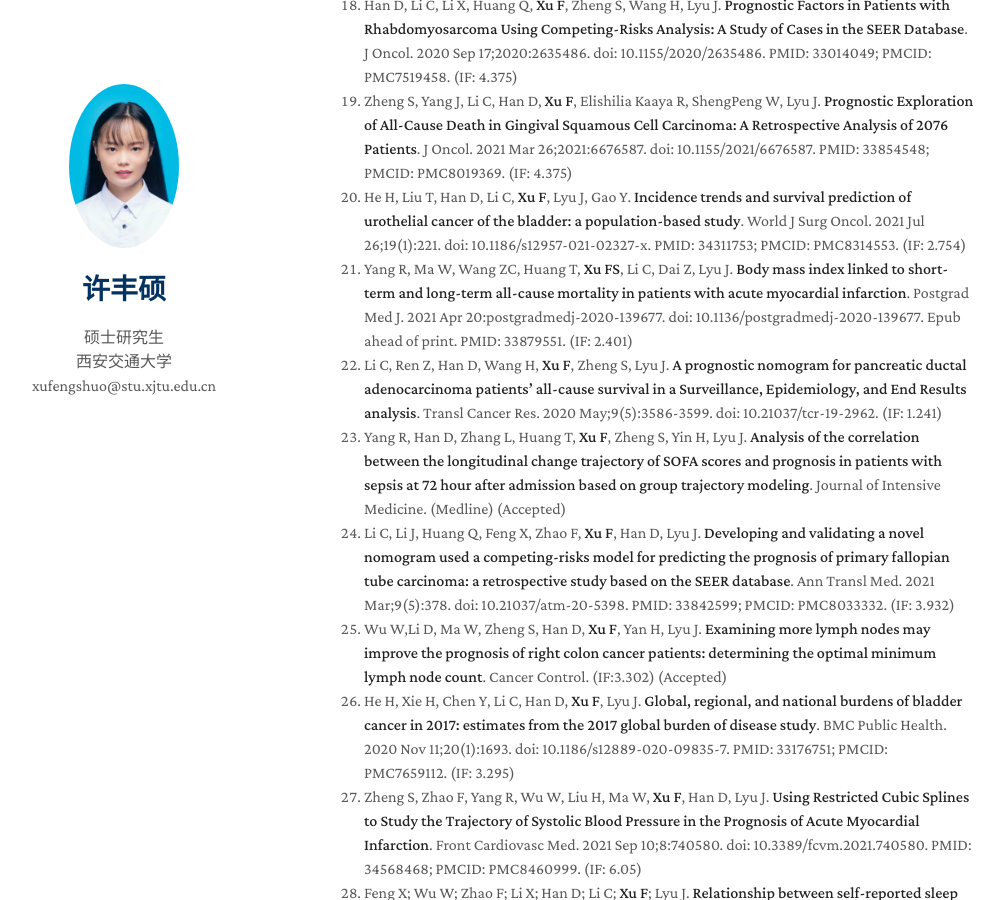
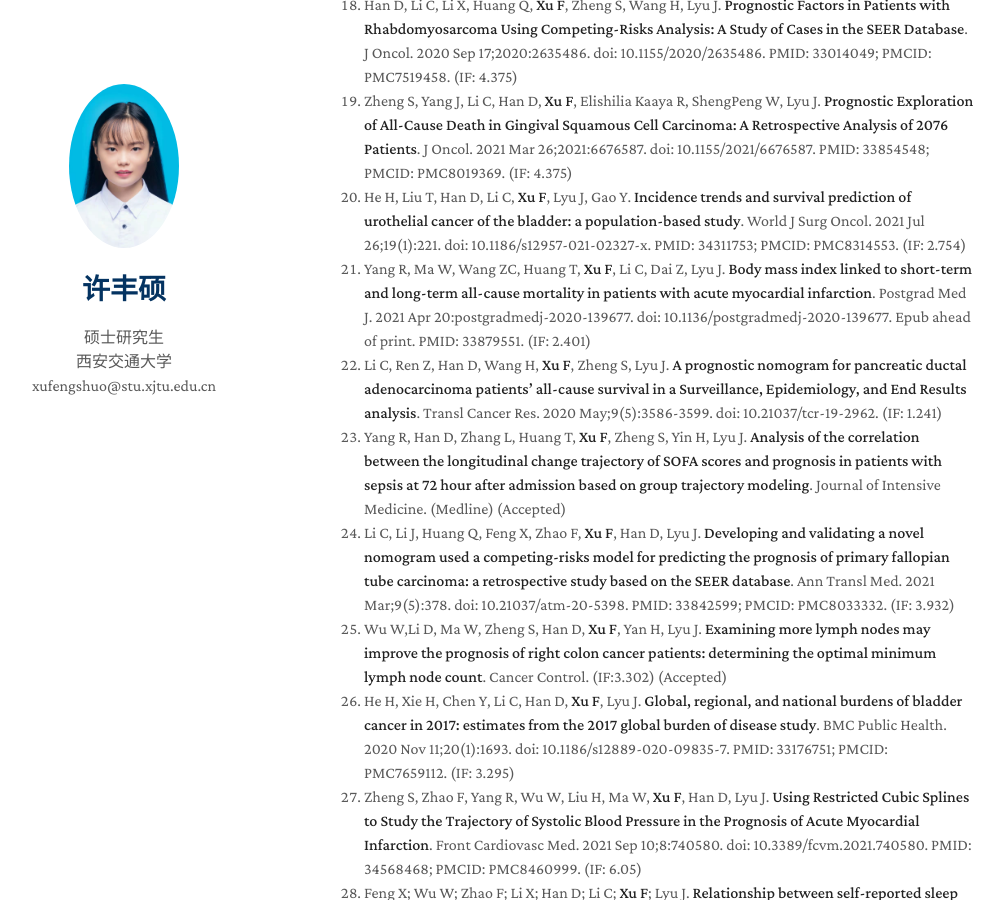
Before and after one commit to XuFengShuo619/CV, a Jekyll site: the page built from index.md, in a window 1280 px wide and 900 px high, scrolled down 2785 px. Shown: the whole window, without its empty margins (146-1150 px from the left). Built offline with Jekyll 4.4.1, drawn with Linux system fonts in a browser that asks for light colours; nearby versions of some CDN libraries; a style sheet for code colours, icons or effects is not loaded; our own code applies the rules of GitHub Pages for plain Markdown files.

```diff
--- a/index.md
+++ b/index.md
@@ -52,7 +52,7 @@ layout: homepage
 18. Han D, Li C, Li X, Huang Q, **Xu F**, Zheng S, Wang H, Lyu J. **Prognostic Factors in Patients with Rhabdomyosarcoma Using Competing-Risks Analysis: A Study of Cases in the SEER Database**. J Oncol. 2020 Sep 17;2020:2635486. doi: 10.1155/2020/2635486. PMID: 33014049; PMCID: PMC7519458. (IF: 4.375)
 19. Zheng S, Yang J, Li C, Han D, **Xu F**, Elishilia Kaaya R, ShengPeng W, Lyu J. **Prognostic Exploration of All-Cause Death in Gingival Squamous Cell Carcinoma: A Retrospective Analysis of 2076 Patients**. J Oncol. 2021 Mar 26;2021:6676587. doi: 10.1155/2021/6676587. PMID: 33854548; PMCID: PMC8019369. (IF: 4.375)
 20. He H, Liu T, Han D, Li C, **Xu F**, Lyu J, Gao Y. **Incidence trends and survival prediction of urothelial cancer of the bladder: a population-based study**. World J Surg Oncol. 2021 Jul 26;19(1):221. doi: 10.1186/s12957-021-02327-x. PMID: 34311753; PMCID: PMC8314553. (IF: 2.754)
-21. Yang R, Ma W, Wang ZC, Huang T, **Xu FS**, Li C, Dai Z, Lyu J. **Body mass index linked to short-term and long-term all-cause mortality in patients with acute myocardial infarction**. Postgrad Med J. 2021 Apr 20:postgradmedj-2020-139677. doi: 10.1136/postgradmedj-2020-139677. Epub ahead of print. PMID: 33879551. (IF: 2.401)
+21. Yang R, Ma W, Wang ZC, Huang T, **Xu F**, Li C, Dai Z, Lyu J. **Body mass index linked to short-term and long-term all-cause mortality in patients with acute myocardial infarction**. Postgrad Med J. 2021 Apr 20:postgradmedj-2020-139677. doi: 10.1136/postgradmedj-2020-139677. Epub ahead of print. PMID: 33879551. (IF: 2.401)
 22. Li C, Ren Z, Han D, Wang H, **Xu F**, Zheng S, Lyu J. **A prognostic nomogram for pancreatic ductal adenocarcinoma patients’ all-cause survival in a Surveillance, Epidemiology, and End Results analysis**. Transl Cancer Res. 2020 May;9(5):3586-3599. doi: 10.21037/tcr-19-2962. (IF: 1.241)
 23. Yang R, Han D, Zhang L, Huang T, **Xu F**, Zheng S, Yin H, Lyu J. **Analysis of the correlation between the longitudinal change trajectory of SOFA scores and prognosis in patients with sepsis at 72 hour after admission based on group trajectory modeling**. Journal of Intensive Medicine. (Medline) (Accepted)
 24. Li C, Li J, Huang Q, Feng X, Zhao F, **Xu F**, Han D, Lyu J. **Developing and validating a novel nomogram used a competing-risks model for predicting the prognosis of primary fallopian tube carcinoma: a retrospective study based on the SEER database**. Ann Transl Med. 2021 Mar;9(5):378. doi: 10.21037/atm-20-5398. PMID: 33842599; PMCID: PMC8033332. (IF: 3.932)
```
